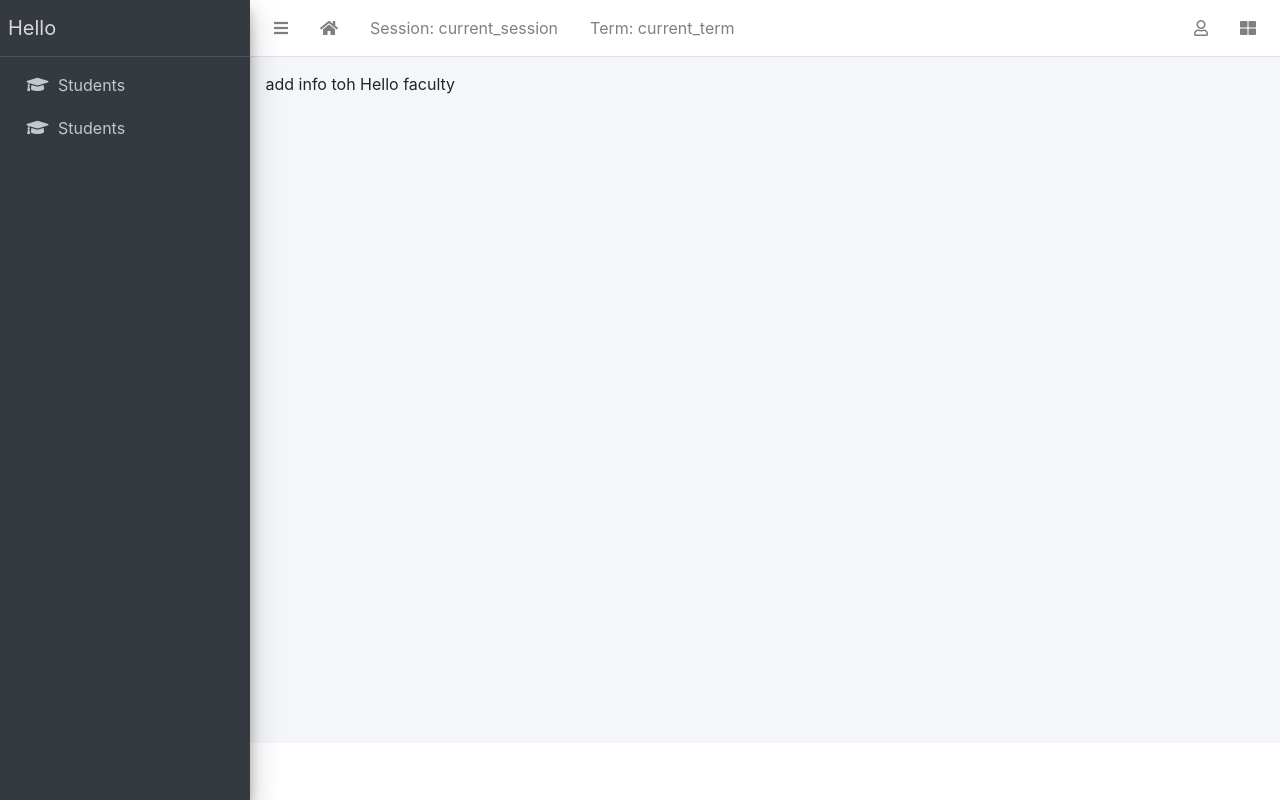
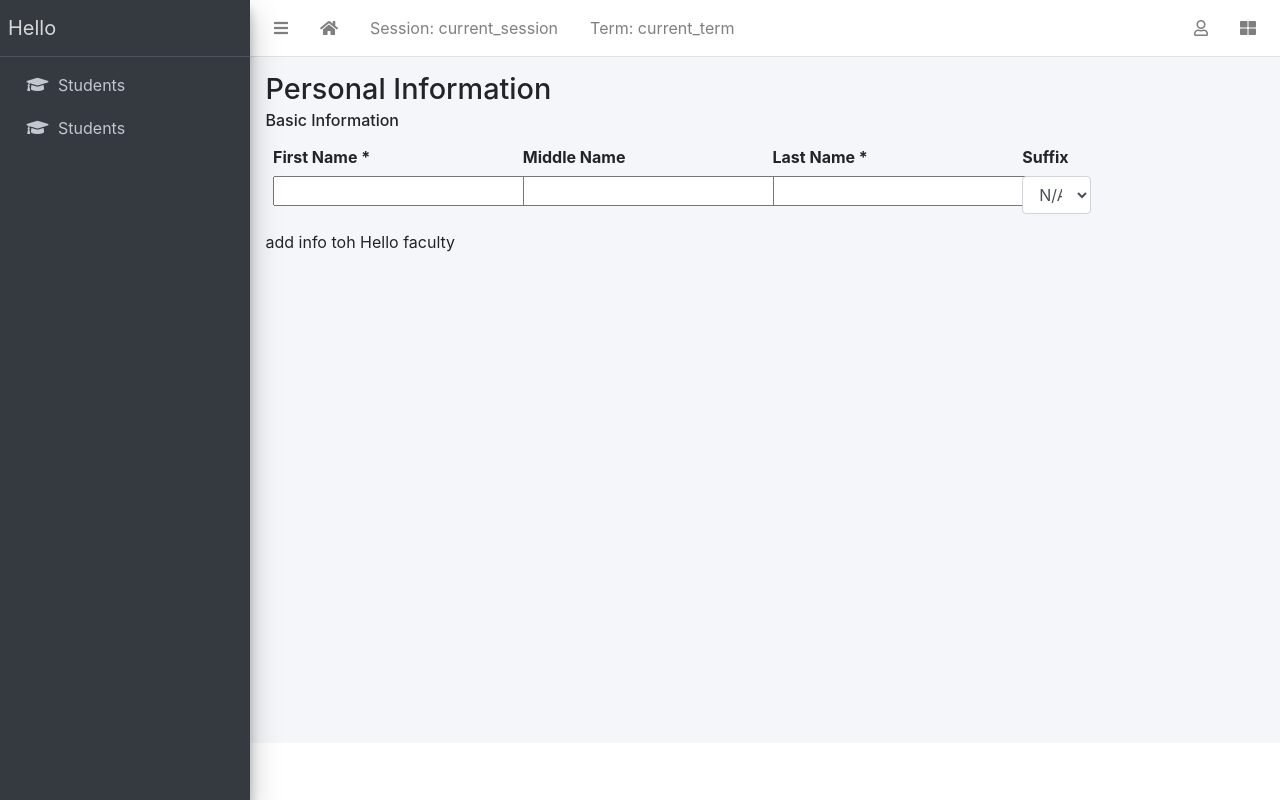
Before and after one commit to trixiezlln/DPSM-Portal, a Flask app: page /faculty/add_educational_attainment in a window 1280 px wide. Run offline with Flask 2, Linux system fonts and the light colour scheme; parts of the project's set-up code (start-up, migrations or seed data) failed here and were passed over; some libraries are stand-ins or nearby versions.

Commit message:
Add sample fields

```diff
--- a/src/templates/faculty/add_info.html
+++ b/src/templates/faculty/add_info.html
@@ -2,8 +2,54 @@
 <head>
     <title>Add Info</title>
 </head>
+    <section>
+        <h1>Personal Information</h1>
+        <form class="add-info-form" id="add-info-form">
+            <div class="row">
+                <div class="col-12">
+                    <h6 class="info-subhead mt-1">Basic Information</h6>
+                    <div class="col col-12 container">
+                        <div class="row">
+                            <div class="col-12 col-lg-3 custom-col-3 mb-3">
+                                <label class="col-form-label">First Name<span class="required-field"> *</span></label>
+                                <input type="text" id="first_n" name="first_n">
+                                <span class = "validation-status"></span>
+                            </div>
+                            <div class="col-12 col-lg-3 custom-col-3 mb-3">
+                                <label class="col-form-label">Middle Name</label>
+                                <input type="text" id="middle_n" name="middle_n">
+                                <span class = "validation-status"></span>
+                            </div>
+                            <div class="col-12 col-lg-3 custom-col-3 mb-3">
+                                <label class="col-form-label">Last Name<span class="required-field"> *</span></label>
+                                <input type="text" id="last_n" name="last_n">
+                                <span class = "validation-status"></span>
+                            </div>
+                            <div class="col-12 col-lg-1 custom-col-1 mb-3">
+                                <label class="col-form-label">Suffix</label>
+                                <select class="suffix-select form-select form-control suffix" aria-label="" id="suffix" name="suffix" data-field="suffix">
+                                    <option selected value="">N/A</option>
+                                    <option value="SR">Sr.</option>
+                                    <option value="JR">Jr.</option>
+                                    <option value="I">I</option>
+                                    <option value="II">II</option>
+                                    <option value="III">III</option>
+                                    <option value="IV">IV</option>
+                                    <option value="V">V</option>
+                                    <option value="VI">VI</option>
+                                    <option value="VII">VII</option>
+                                    <option value="VIII">VIII</option>
+                                </select>
+                            </div>
+                        </div>
+                    </div>
+                </div>
+            </div>
 
-    <section>
+        </form>
+
+        </form>
+
         <span>add info toh Hello faculty</span>
     </section>
 
```
